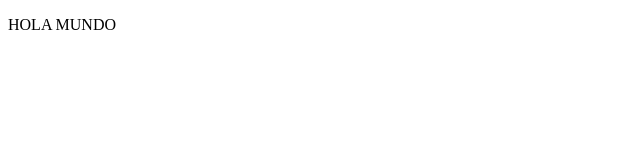
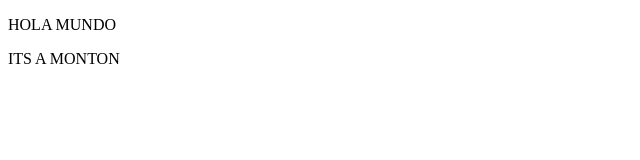
Before and after one commit to NatiJaimes/mi-repositorio, a plain HTML site: page index.html in a window 1280 px wide. Shown: the whole page, without its empty margins (0-640 px from the left). Drawn offline with Linux system fonts and the light colour scheme.

Commit message:
2da Version

```diff
--- a/index.html
+++ b/index.html
@@ -7,5 +7,6 @@
 </head>
 <body>
     <p>HOLA MUNDO</p>
+    <p>ITS A MONTON</p>
 </body>
 </html>
```
